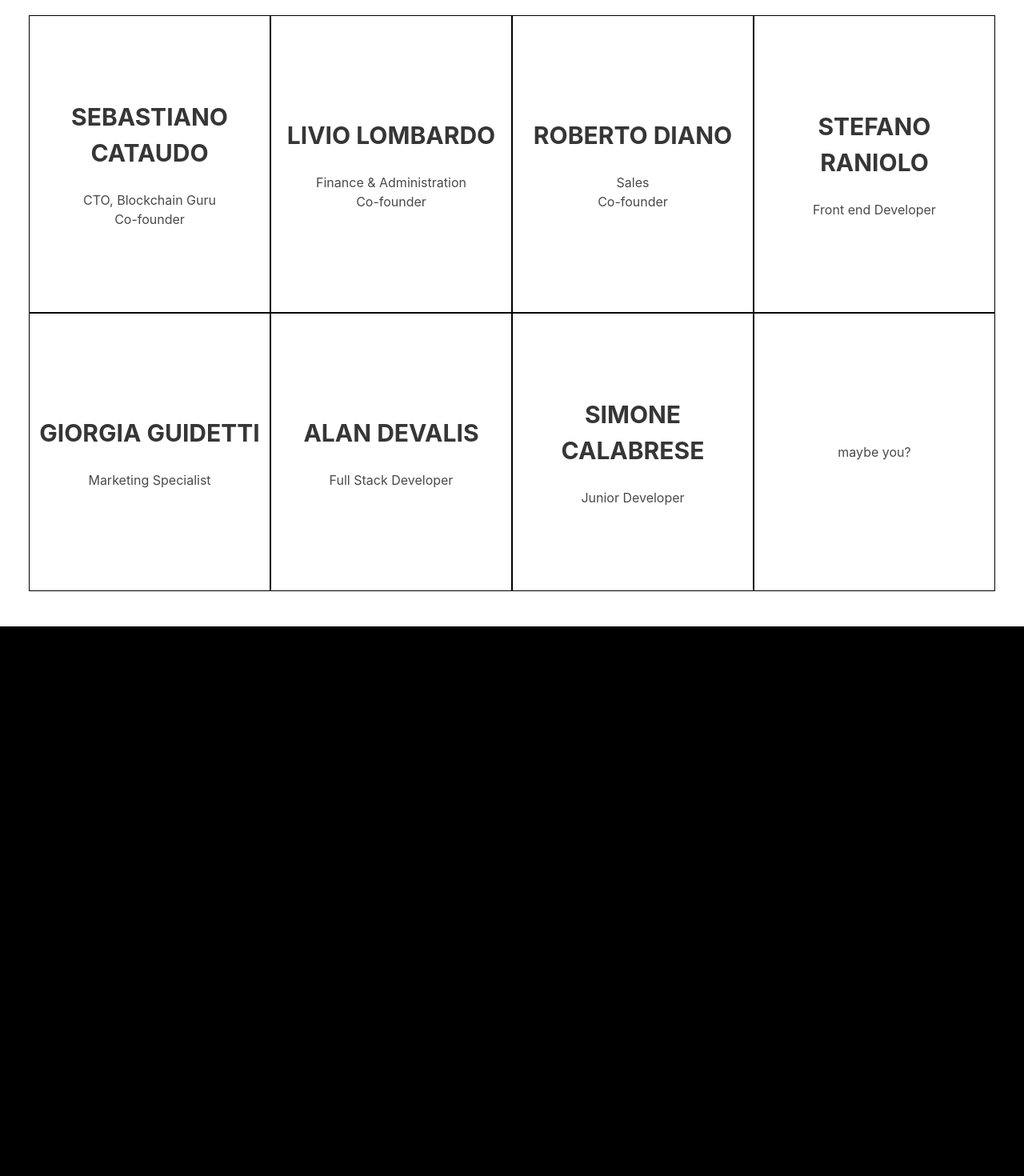
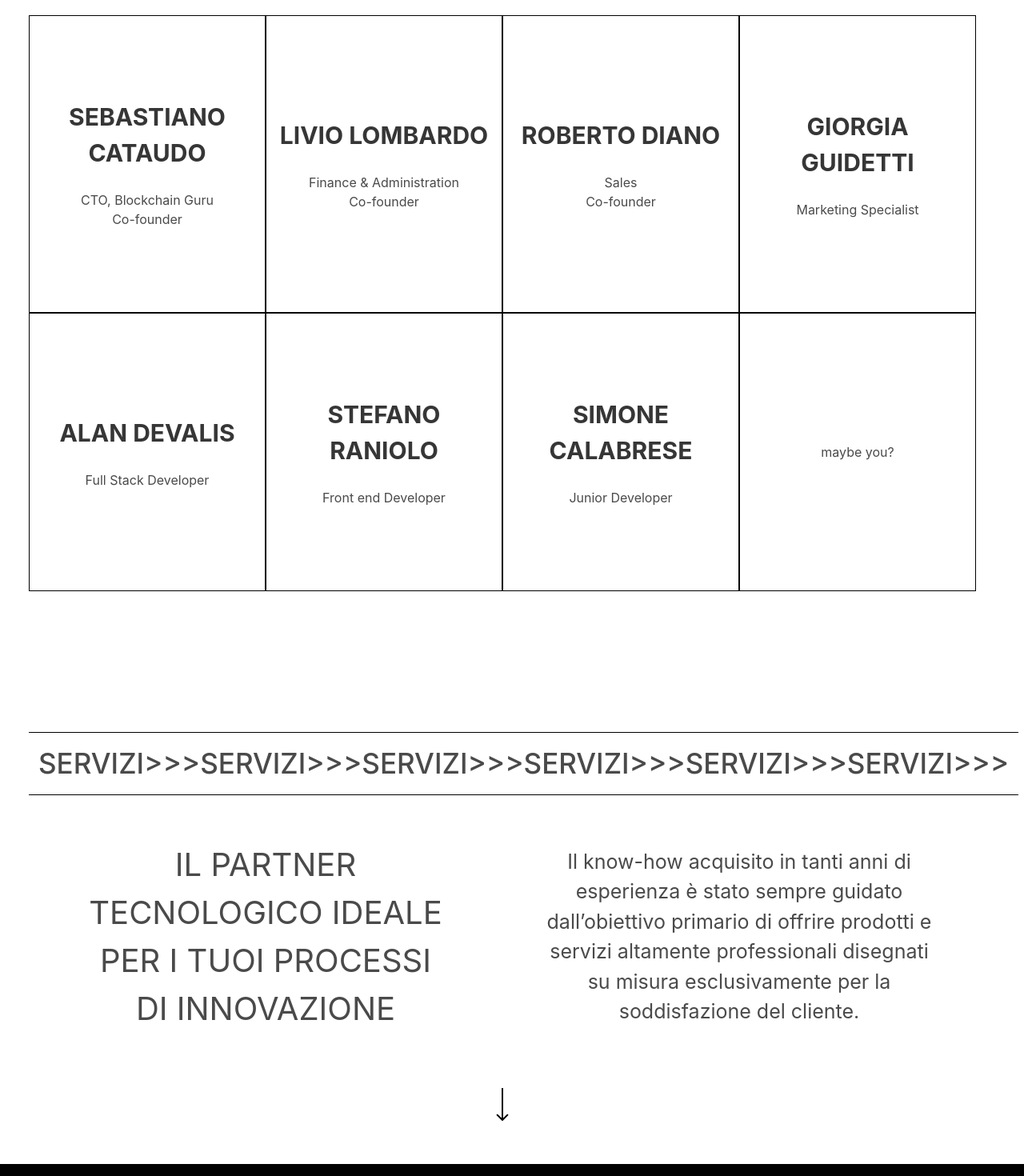
Before and after one commit to yomi-digital/website, a Vue app in the folder yomi-website/: page / in a window 1280 px wide. Shown: the part 2820-4290 px from the top of the page at 80% size. Before the commit the page ends 3603 px from the top, so only its background shows below. Built offline with nearby package versions, Linux system fonts and the light colour scheme.

Commit message:
Servizi aded

```diff
--- a/yomi-website/src/App.vue
+++ b/yomi-website/src/App.vue
@@ -4,6 +4,8 @@
     <Menu></Menu>
     <Team></Team>
     <Members></Members>
+    <Service></Service>
+    <Portafolio></Portafolio>
   </div>
 </template>
 
@@ -12,6 +14,8 @@ import Home from './components/Home.vue'
 import Menu from './components/Menu.vue'
 import Team from './components/Team.vue'
 import Members from './components/Members.vue'
+import Service from './components/Service.vue'
+import Portafolio from './components/Portafolio.vue'
 
 export default {
   name: 'App',
@@ -19,7 +23,9 @@ export default {
     Home,
     Menu,
     Team,
-    Members
+    Members,
+    Service,
+    Portafolio
   }
 }
 </script>
--- a/yomi-website/src/components/Members.vue
+++ b/yomi-website/src/components/Members.vue
@@ -1,7 +1,7 @@
 <template>
     <section class="section">
-
-        <div class="columns has-text-centered is-multiline ">
+        <div class="hero is-fullheight fullWidth">
+            <div class="columns has-text-centered is-multiline fullWidth">
 
             <div class="column is-one-quarter border text-vcentered">
                 <p class="name"><strong>SEBASTIANO CATAUDO</strong></p><br>
@@ -17,19 +17,23 @@
                 <p class="name"><strong>ROBERTO DIANO</strong></p><br>
                 <p>Sales<br>Co-founder</p>
             </div>
+
+            <div class="column is-one-quarter border text-vcentered">
+                <p class="name"><strong>GIORGIA GUIDETTI</strong></p><br>
+                <p>Marketing Specialist</p>
+            </div>
+
+            <div class="column is-one-quarter border text-vcentered">
+                <p class="name"><strong>ALAN DEVALIS</strong></p><br>
+                <p>Full Stack Developer</p>
+            </div>
+
             <div class="column is-one-quarter border text-vcentered">
                 <p class="name"><strong>STEFANO RANIOLO</strong></p><br>
                 <p>Front end Developer</p>
             </div>
 
-            <div class="column is-one-quarter border text-vcentered">
-                <p class="name"><strong>GIORGIA GUIDETTI</strong></p><br>
-                <p>Marketing Specialist</p>
-            </div>
-            <div class="column is-one-quarter border text-vcentered">
-                <p class="name"><strong>ALAN DEVALIS</strong></p><br>
-                <p>Full Stack Developer</p>
-            </div>
+
 
             <div class="column is-one-quarter border text-vcentered">
                 <p class="name"><strong>SIMONE CALABRESE</strong></p><br>
@@ -39,6 +43,9 @@
                 <p>maybe you?</p>
             </div>
         </div>
+        </div>
+
+
     </section>
 </template>
 
@@ -52,14 +59,13 @@ export default {
 <style scoped>
    section{
         background-color: white;
-        height: 100vh;
     }
 
     .border{
         border: solid black 1px;
     }
     .columns{
-        height: 90vh;
+        height: 90%;
     }
 
     .text-vcentered {
@@ -78,6 +84,18 @@ export default {
         font: 20px;
     }
 
+    .fullWidth{
+        width: 100%;
+    }
+
+    .container {
+        margin:0;
+        margin-right: 0;
+    }
+    .hero{
+        display: grid;
+    }
+
 
 
 </style>
--- /dev/null
+++ b/yomi-website/src/components/Portafolio.vue
@@ -0,0 +1,19 @@
+<template>
+    <section class="hero is-fullheight is-default is-bold">
+
+    </section>
+</template>
+
+<script>
+export default {
+  name: 'Portafolio',
+}
+</script>
+
+<!-- Add "scoped" attribute to limit CSS to this component only -->
+<style scoped>
+    section{
+        background-color: black;
+    }
+
+</style>
--- /dev/null
+++ b/yomi-website/src/components/Service.vue
@@ -0,0 +1,89 @@
+<template>
+
+    <section class="section fullWidth">
+        <div class="hero is-fullheight">
+            <div class="columns has-text-centered fullWidth is-vcentered">
+                <div class="column bordered">
+                    <p class="headerText">SERVIZI>>>SERVIZI>>>SERVIZI>>>SERVIZI>>>SERVIZI>>>SERVIZI>>></p>
+                </div>
+            </div>
+            <div class="columns has-text-centered is-multiline fullWidth is-vcentered biggerColumn">
+
+                <div class="column is-half  bigText verticalAlign">
+                    <p>IL PARTNER<br> TECNOLOGICO IDEALE <br>PER I TUOI PROCESSI<br> DI INNOVAZIONE</p>
+                </div>
+
+                <div class="column is-half verticalAlign smallerText">
+                    <p>Il know-how acquisito in tanti anni di <br>esperienza è stato sempre guidato<br> dall’obiettivo primario di offrire prodotti e<br> servizi altamente professionali disegnati<br> su misura esclusivamente per la<br> soddisfazione del cliente. </p>
+                </div>
+
+            </div>
+            <div class="columns has-text-centered fullWidth is-vcentered ">
+
+                <div class="column">
+                    <img src="/assets/img/vectors/arrow2.svg" alt="arrow" />
+                </div>
+            </div>
+        </div>
+    </section>
+
+</template>
+
+<script>
+export default {
+  name: 'Service',
+}
+</script>
+
+<!-- Add "scoped" attribute to limit CSS to this component only -->
+<style scoped>
+    section {
+        background-color: white;
+        height: 100%;
+    }
+
+    .biggerColumn{
+        height: 80%;
+    }
+
+
+
+    .fullWidth {
+        width: 100%;
+    }
+
+    .bordered{
+        border-top: black solid 1px;
+        border-bottom: black solid 1px;
+    }
+
+    .headerText {
+        font-size: 35px;
+        font-weight: 500;
+        text-align: center;
+    }
+
+    .bigText{
+        font-size: 40px;
+    }
+    .smallerText{
+        font-size: 25px;
+    }
+
+    .verticalAlign{
+        display: flex;
+        flex-direction: column;
+        align-content: center;
+        justify-content: center;
+    }
+
+    @media (max-width: 768px) {
+        .headerText{
+            display: none;
+        }
+    }
+
+    .hero.is-fullheight {
+        min-height: 60vh;
+    }
+</style>
```
Also changed, not shown: yomi-website/public/assets/img/vectors/Arrow2.svg (added).
